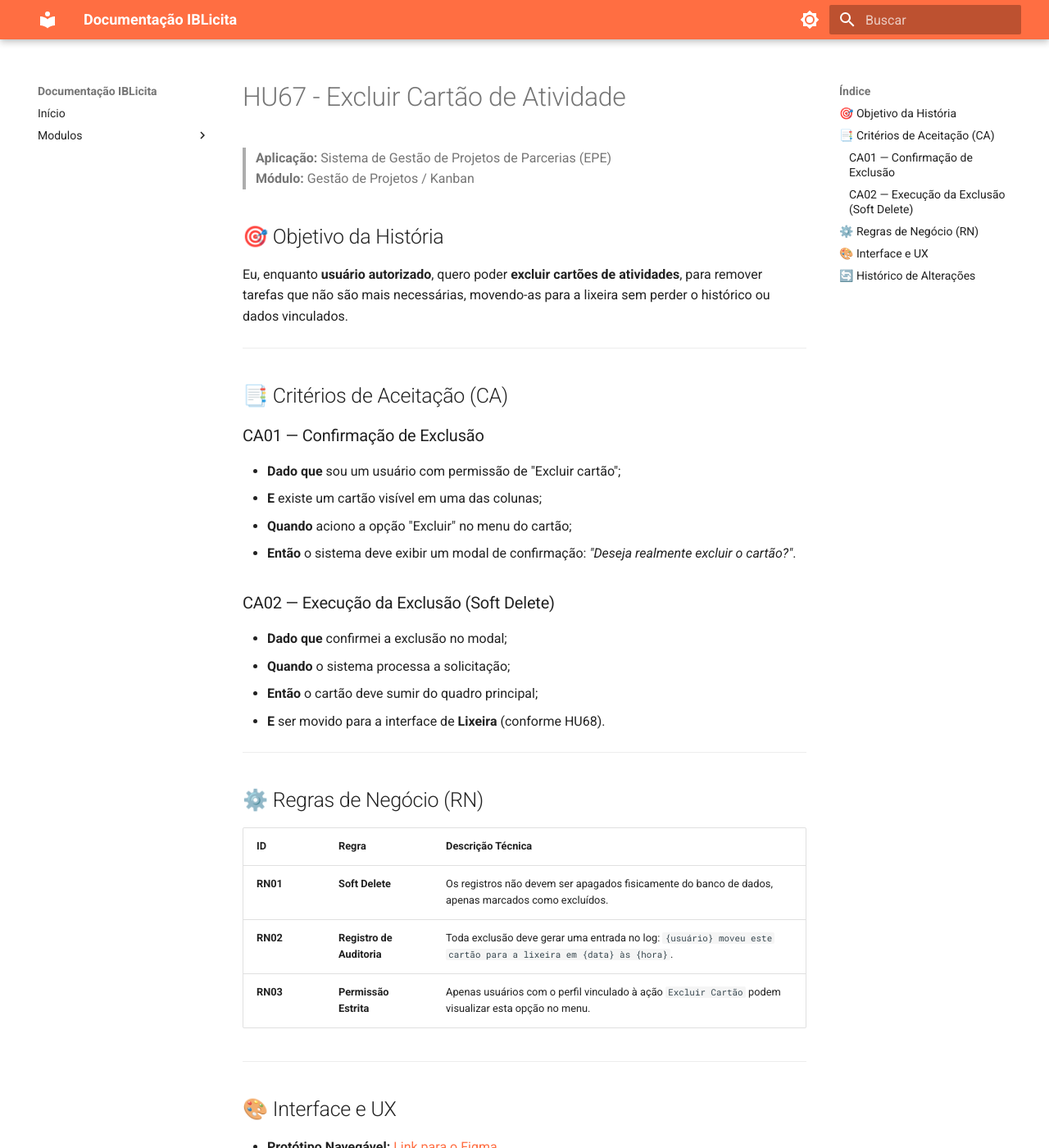
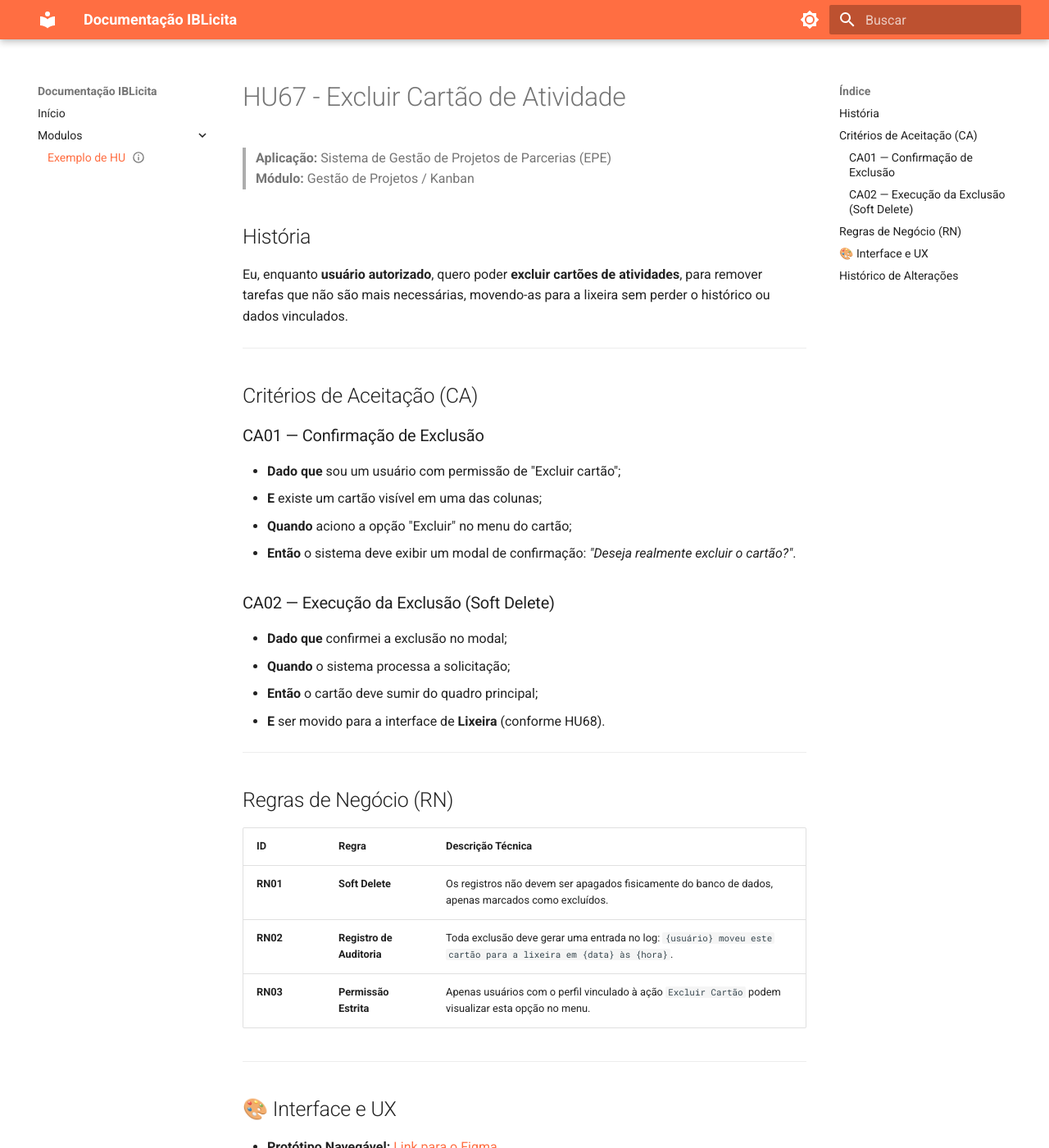
Before and after one commit to viniciocm/documentacao-projeto-IBLicita, an MkDocs documentation site: the page built from docs/exemplo/exemplo-hu.md, in a window 1280 px wide and 1400 px high. Shown: the whole window at 82% size. Built offline with MkDocs 1.6.1 and Material for MkDocs 9.7.7, drawn with Linux system fonts in a browser that asks for light colours; some of the changed text lies outside the part shown.

Commit message:
Ajuste da HU de exemplo

```diff
--- a/docs/exemplo/exemplo-hu.md
+++ b/docs/exemplo/exemplo-hu.md
@@ -11,12 +11,12 @@
 > **Aplicação:** Sistema de Gestão de Projetos de Parcerias (EPE)
 > **Módulo:** Gestão de Projetos / Kanban
 
-## 🎯 Objetivo da História
+## História
 Eu, enquanto **usuário autorizado**, quero poder **excluir cartões de atividades**, para remover tarefas que não são mais necessárias, movendo-as para a lixeira sem perder o histórico ou dados vinculados.
 
 ---
 
-## 📑 Critérios de Aceitação (CA)
+## Critérios de Aceitação (CA)
 
 ### CA01 — Confirmação de Exclusão
 - **Dado que** sou um usuário com permissão de "Excluir cartão";
@@ -32,7 +32,7 @@
 
 ---
 
-## ⚙️ Regras de Negócio (RN)
+## Regras de Negócio (RN)
 
 | ID | Regra | Descrição Técnica |
 | :--- | :--- | :--- |
@@ -51,7 +51,7 @@
 
 ---
 
-## 🔄 Histórico de Alterações
+## Histórico de Alterações
 
 | Data | Autor | Versão | Descrição |
 | :--- | :--- | :--- | :--- |
--- a/mkdocs.yml
+++ b/mkdocs.yml
@@ -20,10 +20,10 @@
         icon: material/brightness-4
         name: Mudar para modo claro
 
-# Se você quiser que o nome do projeto no topo também seja laranja:
+# Se quiser que o nome do projeto no topo também seja laranja:
 extra_css:
   - stylesheets/extra.css
 nav:
   - Início: index.md
   - Modulos:
-      - Exemplo de HU: exemplo-hu.md
+      - Exemplo de HU: exemplo/exemplo-hu.md
```
